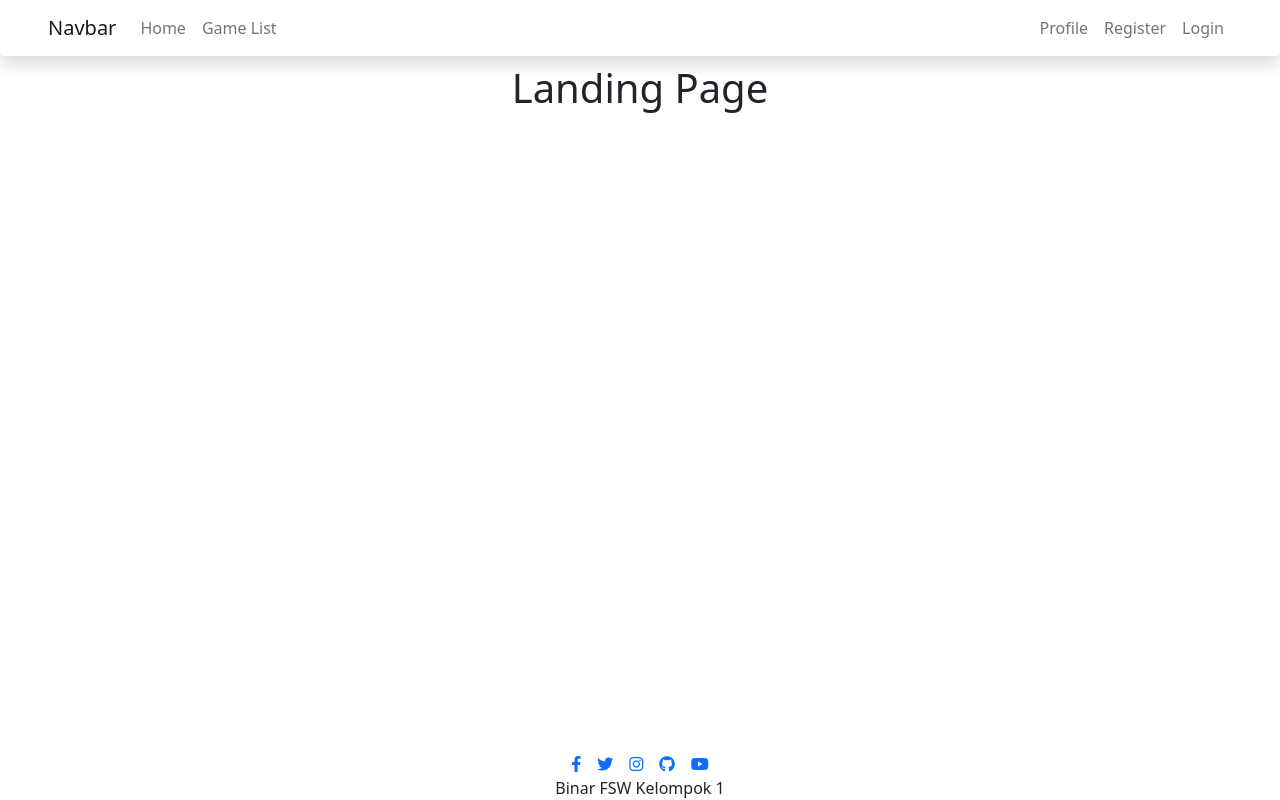
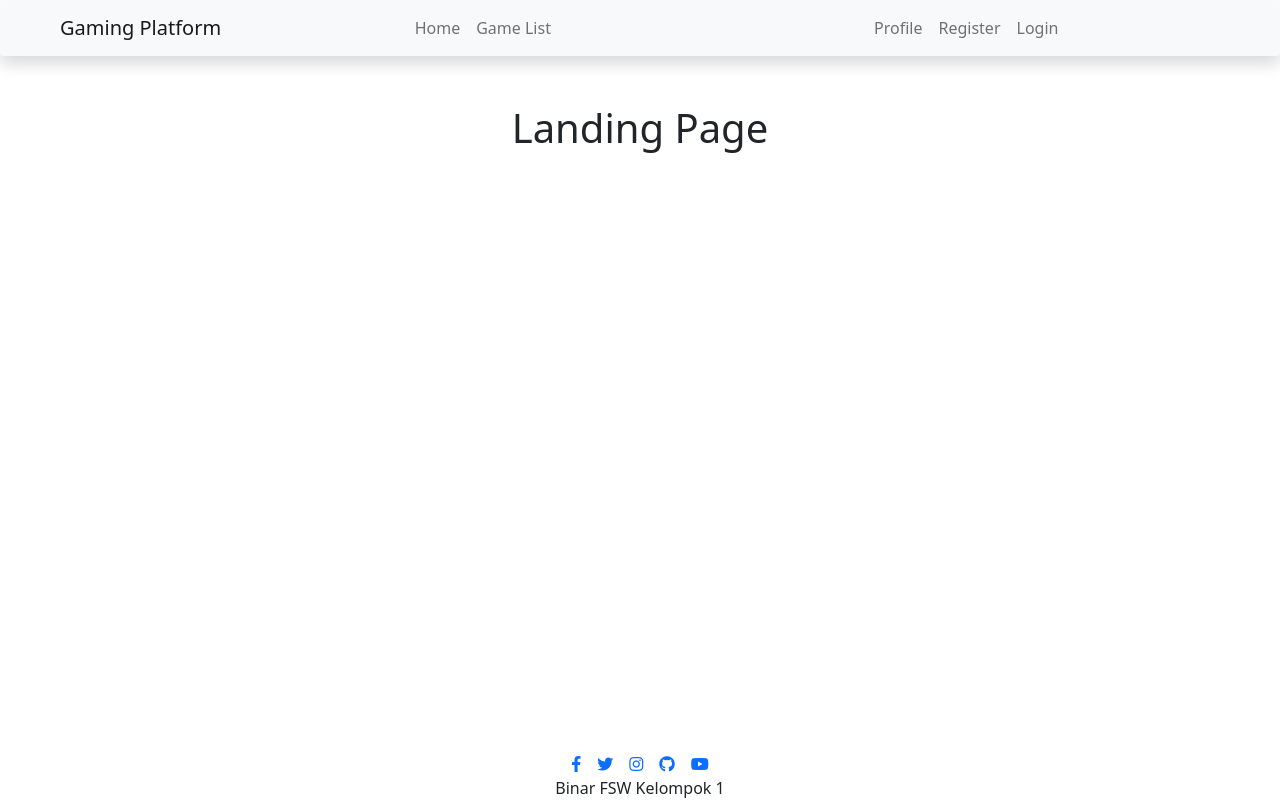
Before and after one commit to Athalia8/testing, a Next.js app: page / in a window 1280 px wide. Built offline with nearby package versions, Linux system fonts and the light colour scheme.

Commit message:
remove CDN bootstrap, install reactstrap

```diff
--- a/components/layouts/Layout.js
+++ b/components/layouts/Layout.js
@@ -7,13 +7,7 @@ export default function Layout(props) {
   return (
     <div>
       <Head>
-        <meta charSet="utf-8" />
-        <meta name="viewport" content="width=device-width, initial-scale=1" />
-        {/* Font Awesome 5.15.1 CSS */}
         <link rel='stylesheet' href='https://cdnjs.cloudflare.com/ajax/libs/font-awesome/5.15.1/css/all.min.css'></link>
-        <link href="https://cdn.jsdelivr.net/npm/bootstrap@5.0.2/dist/css/bootstrap.min.css" rel="stylesheet" integrity="sha384-EVSTQN3/azprG1Anm3QDgpJLIm9Nao0Yz1ztcQTwFspd3yD65VohhpuuCOmLASjC" crossOrigin="anonymous" />
-        <script src="https://cdn.jsdelivr.net/npm/@popperjs/core@2.9.2/dist/umd/popper.min.js" integrity="sha384-IQsoLXl5PILFhosVNubq5LC7Qb9DXgDA9i+tQ8Zj3iwWAwPtgFTxbJ8NT4GN1R8p" crossOrigin="anonymous"></script>
-        <script src="https://cdn.jsdelivr.net/npm/bootstrap@5.0.2/dist/js/bootstrap.min.js" integrity="sha384-cVKIPhGWiC2Al4u+LWgxfKTRIcfu0JTxR+EQDz/bgldoEyl4H0zUF0QKbrJ0EcQF" crossOrigin="anonymous"></script>
         <title>{props.title}</title>
       </Head>
       <NavbarComponent />
--- a/components/layouts/NavbarComponent.js
+++ b/components/layouts/NavbarComponent.js
@@ -1,51 +1,31 @@
+import { Collapse, Navbar, NavbarToggler, NavbarBrand, Nav, NavItem, } from 'reactstrap';
 import Link from "next/link";
+import { useState } from "react";
 
 export default function NavbarComponent() {
+  const [isOpen, setIsOpen] = useState(false)
+
+  const changeToggle = () => {
+    setIsOpen(!isOpen)
+  }
   return (
-    <div>
-      <nav className="navbar navbar-expand-lg navbar-light" >
-        <div className="container-fluid fixed-top shadow p-2 mb-5 bg-body rounded px-5">
-          <Link href="/">
-            <a className="navbar-brand">Navbar</a>
-          </Link>
-          <button className="navbar-toggler" type="button" data-bs-toggle="collapse" data-bs-target="#navbarSupportedContent" aria-controls="navbarSupportedContent" aria-expanded="false" aria-label="Toggle navigation">
-            <span className="navbar-toggler-icon"></span>
-          </button>
-          <div className="collapse navbar-collapse" id="navbarSupportedContent">
-            <ul className="navbar-nav me-auto mb-2 mb-lg-0">
-              <li className="nav-item">
-                <Link href="/home">
-                  <a className="nav-link" aria-current="page">Home</a>
-                </Link>
-              </li>
-              <li className="nav-item">
-                <Link href="/games/list">
-                  <a className="nav-link">Game List</a>
-                </Link>
-              </li>
-            </ul>
-            <div className="d-flex">
-              <ul className="navbar-nav me-auto mb-2 mb-lg-0">
-                <li className="nav-item">
-                  <Link href="/profile">
-                    <a className="nav-link">Profile</a>
-                  </Link>
-                </li>
-                <li className="nav-item">
-                  <Link href=" /register">
-                    <a className="nav-link">Register</a>
-                  </Link>
-                </li>
-                <li className="nav-item">
-                  <Link href="/login">
-                    <a className="nav-link">Login</a>
-                  </Link>
-                </li>
-              </ul>
-            </div>
-          </div>
-        </div>
-      </nav>
-    </div>
+    <div className='px-5 shadow bg-light rounded'>
+      <Navbar color="light" light expand="md">
+        <NavbarBrand><Link href="/"><a className="navbar-brand">Gaming Platform</a></Link></NavbarBrand>
+        <NavbarToggler onClick={changeToggle} />
+        <Collapse isOpen={isOpen} navbar>
+          <Nav className="mx-auto" navbar>
+            <NavItem><Link href="/home"><a className="nav-link">Home</a></Link></NavItem>
+            <NavItem><Link href="/games/list"><a className="nav-link">Game List</a></Link></NavItem>
+          </Nav>
+          <Nav className="mx-auto" navbar>
+            <NavItem><Link href="/profile"><a className="nav-link">Profile</a></Link></NavItem>
+            <NavItem><Link href="/register"><a className="nav-link">Register</a></Link></NavItem>
+            <NavItem><Link href="/login"><a className="nav-link">Login</a></Link></NavItem>
+            {/* <NavItem><Link href="/logout"><a className="nav-link">Logout</a></Link></NavItem> */}
+          </Nav>
+        </Collapse>
+      </Navbar>
+    </div >
   );
 }
--- a/pages/_app.js
+++ b/pages/_app.js
@@ -1,4 +1,6 @@
 import '../styles/globals.css'
+import 'bootstrap/dist/css/bootstrap.min.css';
+
 
 function MyApp({ Component, pageProps }) {
   return <Component {...pageProps} />
```
Also changed, not shown: package.json (+5 -2 lines), 1 other file (tests, documents, lock files or other folders).
